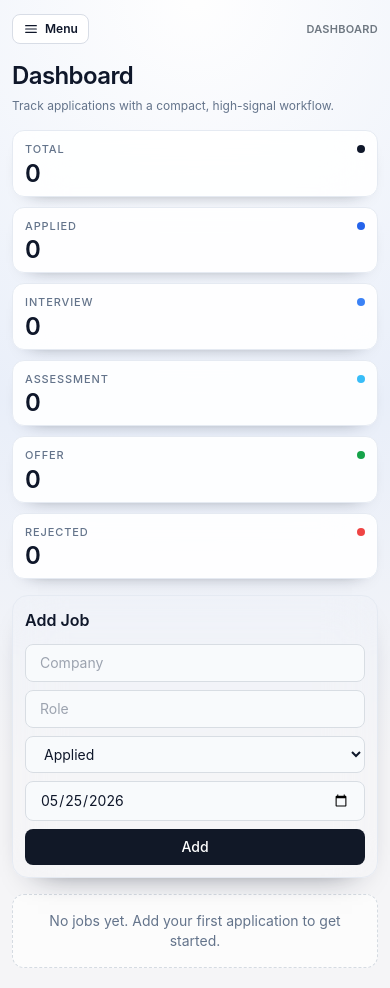
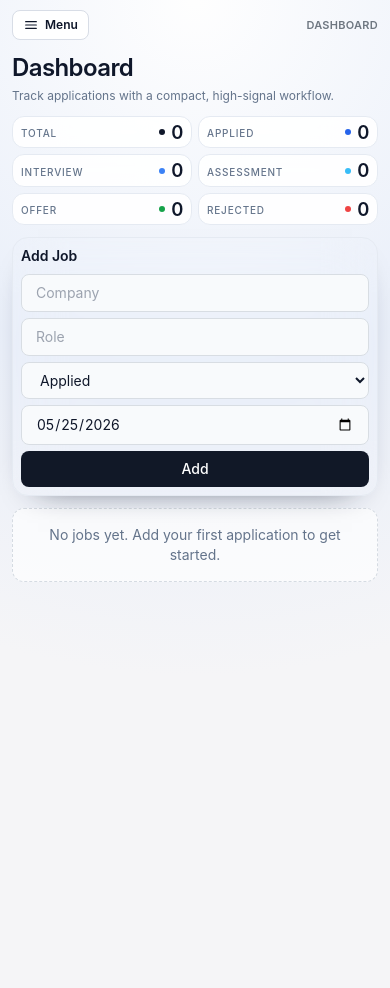
Before and after one commit to saikrishna123-sru/job-tracker-analytics, a React (Create React App) app in the folder react-app/: page / in a window 390 px wide. After the commit the page ends 844 px from the top, so only its background shows below. Built offline with nearby package versions, Linux system fonts and the light colour scheme; sample sign-in values are in the browser's storage.

Commit message:
Fixed mobile dashboard and modal responsiveness

```diff
--- a/react-app/src/pages/Dashboard.js
+++ b/react-app/src/pages/Dashboard.js
@@ -121,8 +121,8 @@ export default function Dashboard() {
           onClose={() => setIsSidebarOpen(false)}
         />
 
-        <main className="w-full flex-1 overflow-y-auto px-3 pb-5 pt-3.5 sm:px-5 sm:pb-7 sm:pt-5 lg:px-8 lg:pt-7">
-          <div className="mx-auto w-full max-w-6xl space-y-4 sm:space-y-5">
+        <main className="w-full min-w-0 flex-1 overflow-y-auto px-3 pb-3 pt-2.5 sm:px-5 sm:pb-5 sm:pt-4 lg:px-8 lg:pt-5">
+          <div className="mx-auto w-full max-w-6xl space-y-3 sm:space-y-4">
             <div className="flex items-center justify-between md:hidden">
               <button
                 type="button"
@@ -141,58 +141,60 @@ export default function Dashboard() {
               <h1 className="text-2xl font-semibold tracking-tight text-[#0f172a] sm:text-3xl lg:text-4xl">
                 Dashboard
               </h1>
-              <p className="mt-1.5 text-xs text-[#64748b] sm:text-sm md:text-base">
+              <p className="mt-1 text-xs text-[#64748b] sm:text-sm md:text-base">
                 Track applications with a compact, high-signal workflow.
               </p>
             </header>
 
-            <section className="grid grid-cols-1 gap-2.5 md:grid-cols-2 lg:gap-3 xl:grid-cols-4 2xl:grid-cols-6">
+            <section className="grid grid-cols-2 gap-1.5 sm:gap-2 md:grid-cols-2 lg:grid-cols-4 2xl:grid-cols-6">
               {Object.entries(stats).map(([key, value]) => (
                 <article
                   key={key}
-                  className="group rounded-xl border border-[#e5eaf2] bg-white/90 px-3 py-2.5 shadow-[0_8px_20px_-18px_rgba(15,23,42,0.95)] backdrop-blur-xl transition duration-200 hover:-translate-y-0.5 hover:shadow-[0_18px_30px_-24px_rgba(15,23,42,0.95)] active:scale-[0.995] sm:px-4 sm:py-3"
+                  className="group rounded-xl border border-[#e5eaf2] bg-white/90 px-2 py-1.5 shadow-[0_8px_20px_-18px_rgba(15,23,42,0.95)] backdrop-blur-xl transition duration-200 hover:-translate-y-0.5 hover:shadow-[0_18px_30px_-24px_rgba(15,23,42,0.95)] active:scale-[0.995] sm:px-2.5 sm:py-2"
                 >
-                  <div className="flex items-center justify-between gap-3">
-                    <p className="text-[11px] font-medium uppercase tracking-[0.08em] text-[#64748b]">
+                  <div className="flex items-end justify-between gap-2">
+                    <p className="text-[10px] font-medium uppercase tracking-[0.08em] text-[#64748b] sm:text-[11px]">
                       {key}
                     </p>
-                    <span
-                      className="h-2 w-2 shrink-0 rounded-full"
-                      style={{ backgroundColor: statAccent[key] || "#0f172a" }}
-                    />
+                    <div className="flex shrink-0 items-center gap-1.5">
+                      <span
+                        className="h-1.5 w-1.5 rounded-full sm:h-2 sm:w-2"
+                        style={{ backgroundColor: statAccent[key] || "#0f172a" }}
+                      />
+                      <h2 className="text-[1.15rem] font-semibold leading-none tracking-tight text-[#0f172a] sm:text-[1.35rem]">
+                        {value}
+                      </h2>
+                    </div>
                   </div>
-                  <h2 className="mt-1 text-2xl font-semibold leading-none tracking-tight text-[#0f172a] sm:text-[1.7rem]">
-                    {value}
-                  </h2>
                 </article>
               ))}
             </section>
 
-            <section className="rounded-2xl border border-[#e5eaf2] bg-white/88 p-3 shadow-[0_14px_32px_-26px_rgba(15,23,42,0.9)] backdrop-blur-xl sm:p-4">
-              <h2 className="mb-3 text-base font-semibold text-[#0f172a] sm:text-lg">
+            <section className="rounded-2xl border border-[#e5eaf2] bg-white/88 p-2 shadow-[0_14px_32px_-26px_rgba(15,23,42,0.9)] backdrop-blur-xl sm:p-3">
+              <h2 className="mb-2 text-sm font-semibold text-[#0f172a] sm:text-base">
                 Add Job
               </h2>
 
               <div className="overflow-x-auto">
-                <div className="grid grid-cols-1 gap-2 md:grid-cols-2 xl:grid-cols-[2fr_2fr_1.2fr_1.3fr_auto]">
+                <div className="grid grid-cols-1 gap-1.5 sm:gap-2 md:grid-cols-2 xl:grid-cols-[2fr_2fr_1.2fr_1.3fr_auto]">
                   <input
                     value={company}
                     onChange={(e) => setCompany(e.target.value)}
                     placeholder="Company"
-                    className="w-full rounded-lg border border-[#d8dde3] bg-[#f8fafc] px-3.5 py-2 text-sm text-[#0f172a] outline-none transition focus:border-[#94a3b8] focus:ring-2 focus:ring-[#dbeafe]"
+                    className="w-full min-w-0 rounded-lg border border-[#d8dde3] bg-[#f8fafc] px-3.5 py-2 text-sm text-[#0f172a] outline-none transition focus:border-[#94a3b8] focus:ring-2 focus:ring-[#dbeafe]"
                   />
 
                   <input
                     value={role}
                     onChange={(e) => setRole(e.target.value)}
                     placeholder="Role"
-                    className="w-full rounded-lg border border-[#d8dde3] bg-[#f8fafc] px-3.5 py-2 text-sm text-[#0f172a] outline-none transition focus:border-[#94a3b8] focus:ring-2 focus:ring-[#dbeafe]"
+                    className="w-full min-w-0 rounded-lg border border-[#d8dde3] bg-[#f8fafc] px-3.5 py-2 text-sm text-[#0f172a] outline-none transition focus:border-[#94a3b8] focus:ring-2 focus:ring-[#dbeafe]"
                   />
 
                   <select
                     value={status}
                     onChange={(e) => setStatus(e.target.value)}
-                    className="w-full rounded-lg border border-[#d8dde3] bg-[#f8fafc] px-3.5 py-2 text-sm text-[#0f172a] outline-none transition focus:border-[#94a3b8] focus:ring-2 focus:ring-[#dbeafe]"
+                    className="w-full min-w-0 rounded-lg border border-[#d8dde3] bg-[#f8fafc] px-3.5 py-2 text-sm text-[#0f172a] outline-none transition focus:border-[#94a3b8] focus:ring-2 focus:ring-[#dbeafe]"
                   >
                     <option>Applied</option>
                     <option>Interview</option>
@@ -205,7 +207,7 @@ export default function Dashboard() {
                     type="date"
                     value={applicationDate}
                     onChange={(e) => setApplicationDate(e.target.value)}
-                    className="w-full rounded-lg border border-[#d8dde3] bg-[#f8fafc] px-3.5 py-2 text-sm text-[#0f172a] outline-none transition focus:border-[#94a3b8] focus:ring-2 focus:ring-[#dbeafe]"
+                    className="block w-full min-w-0 max-w-full appearance-none rounded-lg border border-[#d8dde3] bg-[#f8fafc] px-3.5 py-2 text-sm text-[#0f172a] outline-none transition focus:border-[#94a3b8] focus:ring-2 focus:ring-[#dbeafe]"
                   />
 
                   <button
@@ -218,18 +220,18 @@ export default function Dashboard() {
               </div>
             </section>
 
-            <section className="space-y-2.5">
+            <section className="space-y-1.5 sm:space-y-2">
               {jobs.length === 0 ? (
                 <div className="rounded-xl border border-dashed border-[#d5dbe2] bg-white/65 p-4 text-center text-sm text-[#64748b]">
                   No jobs yet. Add your first application to get started.
                 </div>
               ) : (
                 <>
-                  <div className="space-y-2.5 md:hidden">
+                  <div className="space-y-1.5 sm:space-y-2 md:hidden">
                     {jobs.map((job) => (
                       <article
                         key={job._id}
-                        className="rounded-xl border border-[#e5eaf2] bg-white/90 p-3 shadow-[0_10px_22px_-20px_rgba(15,23,42,0.85)] backdrop-blur-xl transition duration-200 active:scale-[0.997]"
+                        className="rounded-xl border border-[#e5eaf2] bg-white/90 p-2 shadow-[0_10px_22px_-20px_rgba(15,23,42,0.85)] backdrop-blur-xl transition duration-200 active:scale-[0.997] sm:p-2.5"
                       >
                         <div className="flex items-start justify-between gap-2">
                           <div className="min-w-0">
@@ -245,11 +247,11 @@ export default function Dashboard() {
                           </span>
                         </div>
 
-                        <p className="mt-1.5 text-xs font-medium text-[#64748b]">
+                        <p className="mt-1 text-xs font-medium text-[#64748b]">
                           Applied {formatDisplayDate(job.applicationDate)}
                         </p>
 
-                        <div className="mt-2.5 flex items-center gap-1.5">
+                        <div className="mt-1.5 flex items-center gap-1.5 sm:mt-2">
                           <button
                             onClick={() => openEdit(job)}
                             className="flex-1 rounded-md border border-[#d3dae6] bg-white px-3 py-1.5 text-sm font-medium text-[#0f172a] transition hover:bg-[#f3f4f6] active:scale-[0.99]"
@@ -325,26 +327,26 @@ export default function Dashboard() {
       </div>
 
       {editJob && (
-        <div className="fixed inset-0 z-[70] flex items-center justify-center bg-[#0f172a]/35 px-4 backdrop-blur-sm">
-          <div className="w-full max-w-md rounded-2xl border border-[#e5eaf2] bg-white/95 p-4 shadow-[0_25px_65px_-28px_rgba(15,23,42,0.7)] sm:p-5">
+        <div className="fixed inset-0 z-[70] flex items-start justify-center overflow-y-auto overscroll-contain bg-[#0f172a]/35 px-2 py-3 backdrop-blur-sm sm:items-center sm:px-4">
+          <div className="my-auto w-full min-w-0 max-w-[95vw] max-h-[90dvh] overflow-y-auto overflow-x-hidden rounded-2xl border border-[#e5eaf2] bg-white/95 p-3 shadow-[0_25px_65px_-28px_rgba(15,23,42,0.7)] sm:max-w-md sm:p-5">
             <h2 className="text-lg font-semibold tracking-tight text-[#0f172a] sm:text-xl">
               Edit Job
             </h2>
 
-            <div className="mt-3.5 space-y-2.5">
+            <div className="mt-2.5 min-w-0 space-y-2 sm:mt-3 sm:space-y-2.5">
               <input
                 value={editJob.company}
                 onChange={(e) =>
                   setEditJob({ ...editJob, company: e.target.value })
                 }
-                className="w-full rounded-lg border border-[#d8dde3] bg-[#f8fafc] px-3.5 py-2 text-sm text-[#0f172a] outline-none transition focus:border-[#94a3b8] focus:ring-2 focus:ring-[#dbeafe]"
+                className="block w-full min-w-0 max-w-full rounded-lg border border-[#d8dde3] bg-[#f8fafc] px-3.5 py-2 text-sm text-[#0f172a] outline-none transition focus:border-[#94a3b8] focus:ring-2 focus:ring-[#dbeafe]"
                 placeholder="Company"
               />
 
               <input
                 value={editJob.role}
                 onChange={(e) => setEditJob({ ...editJob, role: e.target.value })}
-                className="w-full rounded-lg border border-[#d8dde3] bg-[#f8fafc] px-3.5 py-2 text-sm text-[#0f172a] outline-none transition focus:border-[#94a3b8] focus:ring-2 focus:ring-[#dbeafe]"
+                className="block w-full min-w-0 max-w-full rounded-lg border border-[#d8dde3] bg-[#f8fafc] px-3.5 py-2 text-sm text-[#0f172a] outline-none transition focus:border-[#94a3b8] focus:ring-2 focus:ring-[#dbeafe]"
                 placeholder="Role"
               />
 
@@ -353,7 +355,7 @@ export default function Dashboard() {
                 onChange={(e) =>
                   setEditJob({ ...editJob, status: e.target.value })
                 }
-                className="w-full rounded-lg border border-[#d8dde3] bg-[#f8fafc] px-3.5 py-2 text-sm text-[#0f172a] outline-none transition focus:border-[#94a3b8] focus:ring-2 focus:ring-[#dbeafe]"
+                className="block w-full min-w-0 max-w-full rounded-lg border border-[#d8dde3] bg-[#f8fafc] px-3.5 py-2 text-sm text-[#0f172a] outline-none transition focus:border-[#94a3b8] focus:ring-2 focus:ring-[#dbeafe]"
               >
                 <option>Applied</option>
                 <option>Interview</option>
@@ -368,20 +370,20 @@ export default function Dashboard() {
                 onChange={(e) =>
                   setEditJob({ ...editJob, applicationDate: e.target.value })
                 }
-                className="w-full rounded-lg border border-[#d8dde3] bg-[#f8fafc] px-3.5 py-2 text-sm text-[#0f172a] outline-none transition focus:border-[#94a3b8] focus:ring-2 focus:ring-[#dbeafe]"
+                className="block w-full min-w-0 max-w-full appearance-none rounded-lg border border-[#d8dde3] bg-[#f8fafc] px-3.5 py-2 text-sm text-[#0f172a] outline-none transition focus:border-[#94a3b8] focus:ring-2 focus:ring-[#dbeafe]"
               />
             </div>
 
-            <div className="mt-4 flex flex-col gap-2 md:flex-row md:justify-end">
+            <div className="mt-3.5 flex flex-col gap-2 sm:mt-4 sm:flex-row sm:justify-end">
               <button
                 onClick={() => setEditJob(null)}
-                className="w-full rounded-lg border border-[#d1d5db] bg-white px-4 py-2 text-sm font-medium text-[#0f172a] transition hover:bg-[#f3f4f6] md:w-auto"
+                className="w-full rounded-lg border border-[#d1d5db] bg-white px-4 py-2 text-sm font-medium text-[#0f172a] transition hover:bg-[#f3f4f6] sm:w-auto"
               >
                 Cancel
               </button>
               <button
                 onClick={updateJob}
-                className="w-full rounded-lg bg-[#111827] px-4 py-2 text-sm font-medium text-white transition hover:bg-[#0b1220] active:scale-[0.99] md:w-auto"
+                className="w-full rounded-lg bg-[#111827] px-4 py-2 text-sm font-medium text-white transition hover:bg-[#0b1220] active:scale-[0.99] sm:w-auto"
               >
                 Update
               </button>
```
